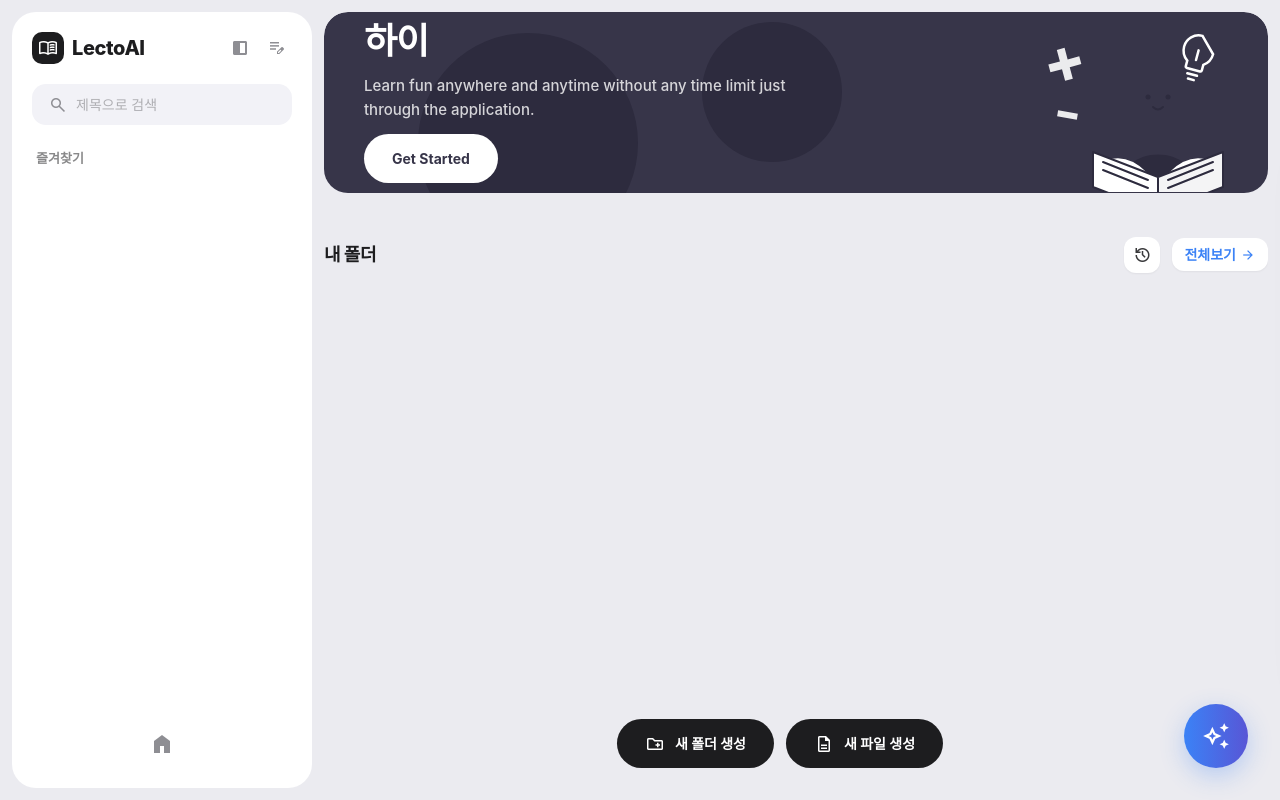
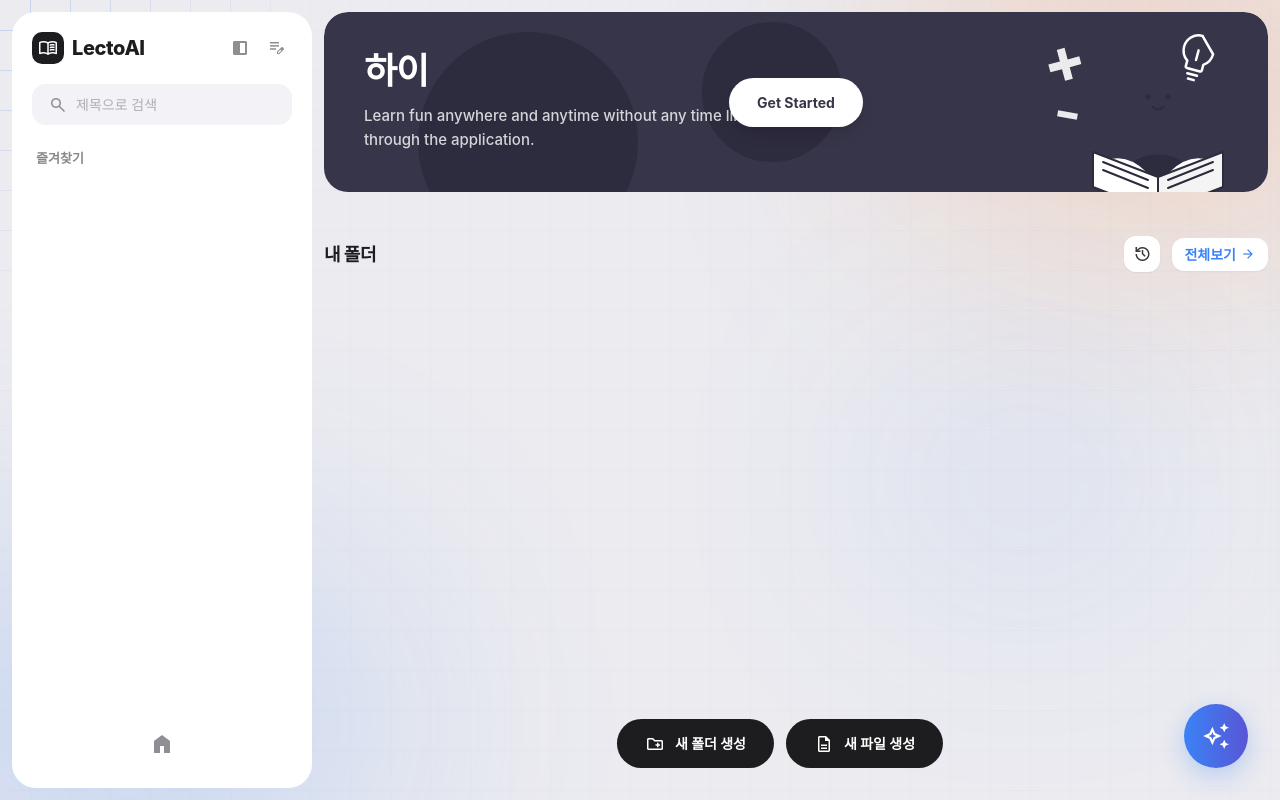
Before and after one commit to SeungMin2001/Bridge-AI, a Vue app in the folder frontend/: page / in a window 1280 px wide. Built offline with nearby package versions, Linux system fonts and the light colour scheme; a web font is replaced by a local one.

Commit message:
design: 폴더파일 디자인과 애니메이션 추가

```diff
--- a/frontend/src/components/home/HomeBanner.vue
+++ b/frontend/src/components/home/HomeBanner.vue
@@ -8,7 +8,11 @@
       <div class="text-[15px] text-white/80 leading-[1.6] font-medium">
         Learn fun anywhere and anytime without any time limit just through the application.
       </div>
-      <button class="bg-white text-[#373549] border-none rounded-full px-7 py-3.5 text-[14px] font-bold cursor-pointer transition-opacity hover:opacity-90">
+    </div>
+
+    <!-- Centered Button -->
+    <div class="absolute inset-0 flex items-center justify-center z-20 pointer-events-none">
+      <button class="bg-white text-[#373549] border-none rounded-full px-7 py-3.5 text-[14px] font-bold cursor-pointer transition-opacity hover:opacity-90 pointer-events-auto shadow-lg">
         Get Started
       </button>
     </div>
--- a/frontend/src/components/home/HomeGrid.vue
+++ b/frontend/src/components/home/HomeGrid.vue
@@ -60,7 +60,10 @@ const emit = defineEmits([
         <template v-for="item in currentItems" :key="item.id">
           <!-- Folder Card -->
           <div v-if="item.type === 'folder'" class="folder-card" @click="emit('enterFolder', $event, item)">
-            <div :class="['folder-tab', FOLDER_COLORS[item.color]?.tab || 'fc-blue-tab']" style="width: 45%;"></div>
+            <div :class="['folder-back', FOLDER_COLORS[item.color]?.body || 'fc-blue']">
+              <div :class="['folder-tab', FOLDER_COLORS[item.color]?.tab || 'fc-blue-tab']" style="width: 45%;"></div>
+            </div>
+            <div class="folder-paper"></div>
             <div :class="['folder-body', FOLDER_COLORS[item.color]?.body || 'fc-blue']">
               <button
                 :class="['star-btn', { starred: favorites.has(item.id) }]"
--- /dev/null
+++ b/frontend/src/components/home/InfiniteGrid.vue
@@ -0,0 +1,170 @@
+<script setup>
+import { ref, onMounted, onUnmounted } from 'vue'
+
+const mouseX = ref(0)
+const mouseY = ref(0)
+const gridOffsetX = ref(0)
+const gridOffsetY = ref(0)
+const count = ref(0)
+
+let animationFrameId = null
+const speedX = 0.5
+const speedY = 0.5
+
+const handleMouseMove = (e) => {
+  const { left, top } = e.currentTarget.getBoundingClientRect()
+  mouseX.value = e.clientX - left
+  mouseY.value = e.clientY - top
+}
+
+const animate = () => {
+  gridOffsetX.value = (gridOffsetX.value + speedX) % 40
+  gridOffsetY.value = (gridOffsetY.value + speedY) % 40
+  animationFrameId = requestAnimationFrame(animate)
+}
+
+onMounted(() => {
+  animationFrameId = requestAnimationFrame(animate)
+})
+
+onUnmounted(() => {
+  if (animationFrameId) {
+    cancelAnimationFrame(animationFrameId)
+  }
+})
+</script>
+
+<template>
+  <div
+    class="infinite-grid-container"
+    @mousemove="handleMouseMove"
+  >
+    <!-- Background Grid (Static/Low Opacity) -->
+    <div class="grid-layer low-opacity">
+      <svg class="w-full h-full">
+        <defs>
+          <pattern
+            id="grid-pattern-base"
+            width="40"
+            height="40"
+            patternUnits="userSpaceOnUse"
+            :x="gridOffsetX"
+            :y="gridOffsetY"
+          >
+            <path
+              d="M 40 0 L 0 0 0 40"
+              fill="none"
+              stroke="currentColor"
+              stroke-width="1"
+            />
+          </pattern>
+        </defs>
+        <rect width="100%" height="100%" fill="url(#grid-pattern-base)" />
+      </svg>
+    </div>
+
+    <!-- Active Grid (Masked by Mouse) -->
+    <div
+      class="grid-layer high-opacity"
+      :style="{
+        maskImage: `radial-gradient(300px circle at ${mouseX}px ${mouseY}px, black, transparent)`,
+        WebkitMaskImage: `radial-gradient(300px circle at ${mouseX}px ${mouseY}px, black, transparent)`
+      }"
+    >
+      <svg class="w-full h-full">
+        <defs>
+          <pattern
+            id="grid-pattern-active"
+            width="40"
+            height="40"
+            patternUnits="userSpaceOnUse"
+            :x="gridOffsetX"
+            :y="gridOffsetY"
+          >
+            <path
+              d="M 40 0 L 0 0 0 40"
+              fill="none"
+              stroke="currentColor"
+              stroke-width="1"
+            />
+          </pattern>
+        </defs>
+        <rect width="100%" height="100%" fill="url(#grid-pattern-active)" />
+      </svg>
+    </div>
+
+    <!-- Decorative Glows -->
+    <div class="decorative-glows">
+      <div class="glow glow-orange" />
+      <div class="glow glow-primary" />
+      <div class="glow glow-blue" />
+    </div>
+  </div>
+</template>
+
+<style scoped>
+.infinite-grid-container {
+  position: absolute;
+  inset: 0;
+  z-index: 0;
+  overflow: hidden;
+  background-color: #ebebf0;
+  pointer-events: auto;
+}
+
+.grid-layer {
+  position: absolute;
+  inset: 0;
+  z-index: 0;
+}
+
+.low-opacity {
+  opacity: 0.05;
+  color: #64748b; /* text-muted-foreground */
+}
+
+.high-opacity {
+  opacity: 0.4;
+  color: #3b82f6; /* primary or specific color */
+}
+
+.w-full { width: 100%; }
+.h-full { height: 100%; }
+
+.decorative-glows {
+  position: absolute;
+  inset: 0;
+  pointer-events: none;
+  z-index: -1;
+}
+
+.glow {
+  position: absolute;
+  border-radius: 9999px;
+  filter: blur(120px);
+}
+
+.glow-orange {
+  right: -10%;
+  top: -10%;
+  width: 40%;
+  height: 40%;
+  background-color: rgba(249, 115, 22, 0.2);
+}
+
+.glow-primary {
+  right: 10%;
+  top: 50%;
+  width: 20%;
+  height: 20%;
+  background-color: rgba(59, 130, 246, 0.15);
+}
+
+.glow-blue {
+  left: -10%;
+  bottom: -10%;
+  width: 40%;
+  height: 40%;
+  background-color: rgba(59, 130, 246, 0.2);
+}
+</style>
--- a/frontend/src/pages/Home/Home.css
+++ b/frontend/src/pages/Home/Home.css
@@ -50,24 +50,76 @@
 .folder-card {
   position: relative;
   cursor: pointer;
-  transition: transform 0.18s, box-shadow 0.18s;
+  transition: transform 0.25s cubic-bezier(0.175, 0.885, 0.32, 1.275), box-shadow 0.25s;
   display: flex;
   flex-direction: column;
   height: 160px;
+  perspective: 1000px;
+  transform-style: preserve-3d;
 }
 .folder-card:hover {
-  transform: translateY(-3px);
+  transform: translateY(-8px) scale(1.02);
 }
 
-/* The folder tab (top notch) */
+/* The folder back plate */
+.folder-back {
+  position: absolute;
+  top: 10px;
+  left: 0;
+  right: 0;
+  bottom: 0;
+  border-radius: 4px 14px 14px 14px;
+  z-index: 0;
+  transition: transform 0.3s ease;
+}
+
 .folder-tab {
   position: absolute;
-  top: 0;
+  top: -10px;
   left: 0;
   width: 45%;
   height: 14px;
   border-radius: 10px 10px 0 0;
   background: inherit;
+  z-index: 0;
+}
+
+/* The paper inside the folder */
+.folder-paper {
+  position: absolute;
+  top: 15px;
+  left: 12px;
+  right: 12px;
+  bottom: 15px;
+  background: #fff;
+  background-image: repeating-linear-gradient(
+    transparent,
+    transparent 19px,
+    #e5e7eb 19px,
+    #e5e7eb 20px
+  );
+  background-size: 100% 20px;
+  border-radius: 8px;
+  box-shadow: 0 2px 8px rgba(0, 0, 0, 0.05);
+  z-index: 1;
+  opacity: 0;
+  transform: translateY(10px);
+  transition: transform 0.4s cubic-bezier(0.175, 0.885, 0.32, 1.275), opacity 0.3s;
+}
+
+.folder-card:hover .folder-body {
+  transform: rotateX(-25deg);
+  box-shadow: 0 20px 40px rgba(0, 0, 0, 0.15);
+}
+
+.folder-card:hover .folder-back {
+  transform: scaleY(1.01);
+}
+
+.folder-card:hover .folder-paper {
+  opacity: 1;
+  transform: translateY(-50px) rotate(-2deg);
+  box-shadow: 0 10px 20px rgba(0, 0, 0, 0.1);
 }
 
 /* The folder body */
@@ -80,6 +132,11 @@
   flex: 1;
   position: relative;
   overflow: hidden;
+  z-index: 2;
+  transform-origin: bottom;
+  transform-style: preserve-3d;
+  transition: transform 0.4s cubic-bezier(0.175, 0.885, 0.32, 1.275), box-shadow 0.4s;
+  box-shadow: 0 4px 12px rgba(0, 0, 0, 0.08);
 }
 
 /* Star button on folder card */
--- a/frontend/src/pages/Home/Home.vue
+++ b/frontend/src/pages/Home/Home.vue
@@ -5,6 +5,7 @@ import HomeBanner from '../../components/home/HomeBanner.vue'
 import HomeGrid from '../../components/home/HomeGrid.vue'
 import HomeModals from '../../components/home/HomeModals.vue'
 import AiAssistant from '../../components/home/AiAssistant.vue'
+import InfiniteGrid from '../../components/home/InfiniteGrid.vue'
 import { useHome } from '../../composables/useHome'
 
 const props = defineProps({
@@ -60,8 +61,10 @@ const currentItems = computed(() => {
 </script>
 
 <template>
-  <div class="p-[12px] flex gap-[12px] relative h-full w-full bg-[#ebebf0] text-[#1d1d1f] overflow-hidden">
+  <div class="p-[12px] flex gap-[12px] relative h-full w-full text-[#1d1d1f] overflow-hidden">
+    <InfiniteGrid />
     <HomeSidebar
+      class="relative z-10"
       :isCollapsed="isSidebarCollapsed"
       :fileTree="fileTree"
       :favorites="favorites"
@@ -69,7 +72,7 @@ const currentItems = computed(() => {
       @navigate="emit('navigate', $event)"
     />
 
-    <main id="home-main-content" class="custom-scrollbar flex-1 overflow-y-auto">
+    <main id="home-main-content" class="custom-scrollbar flex-1 overflow-y-auto relative z-10">
       <HomeBanner />
 
       <HomeGrid
```
